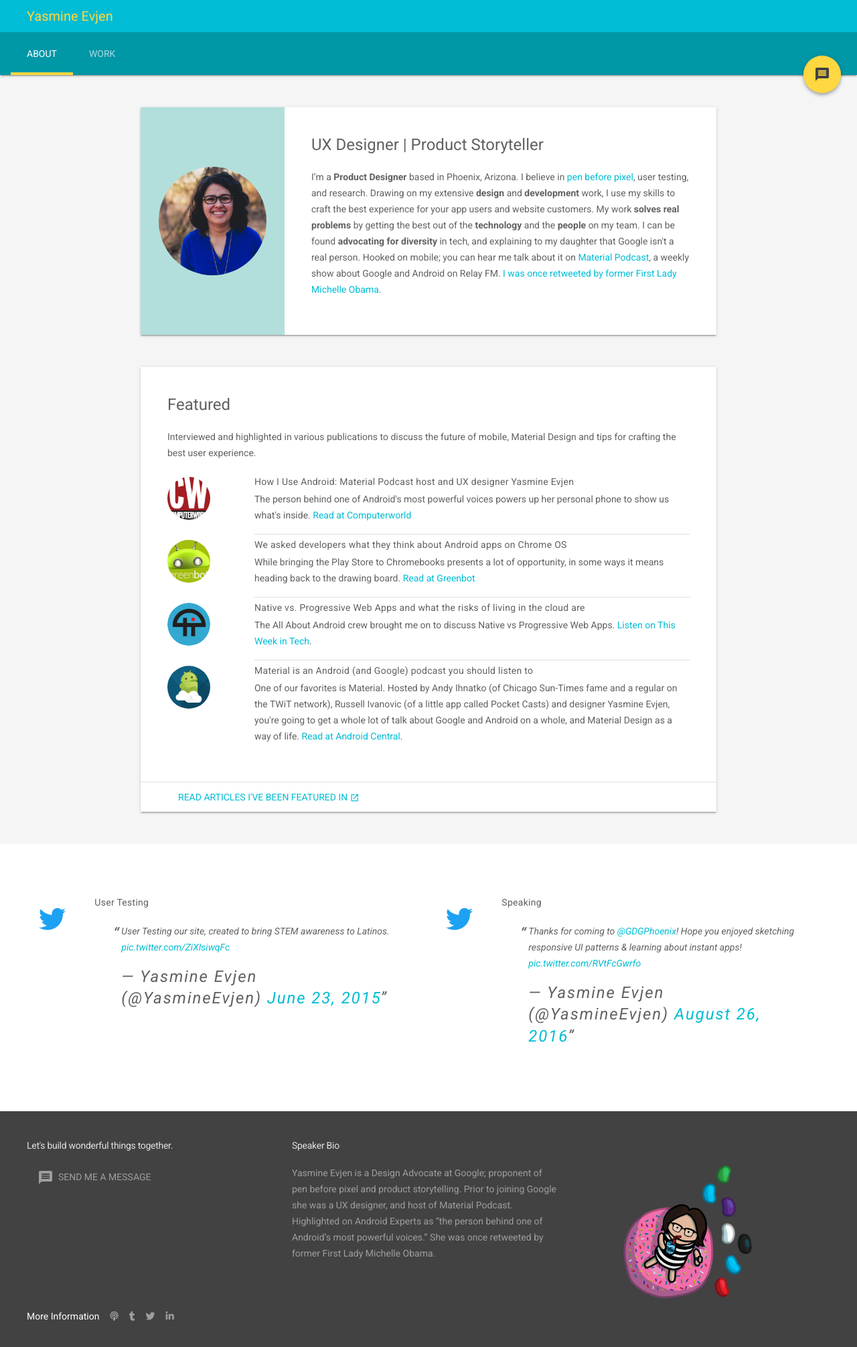
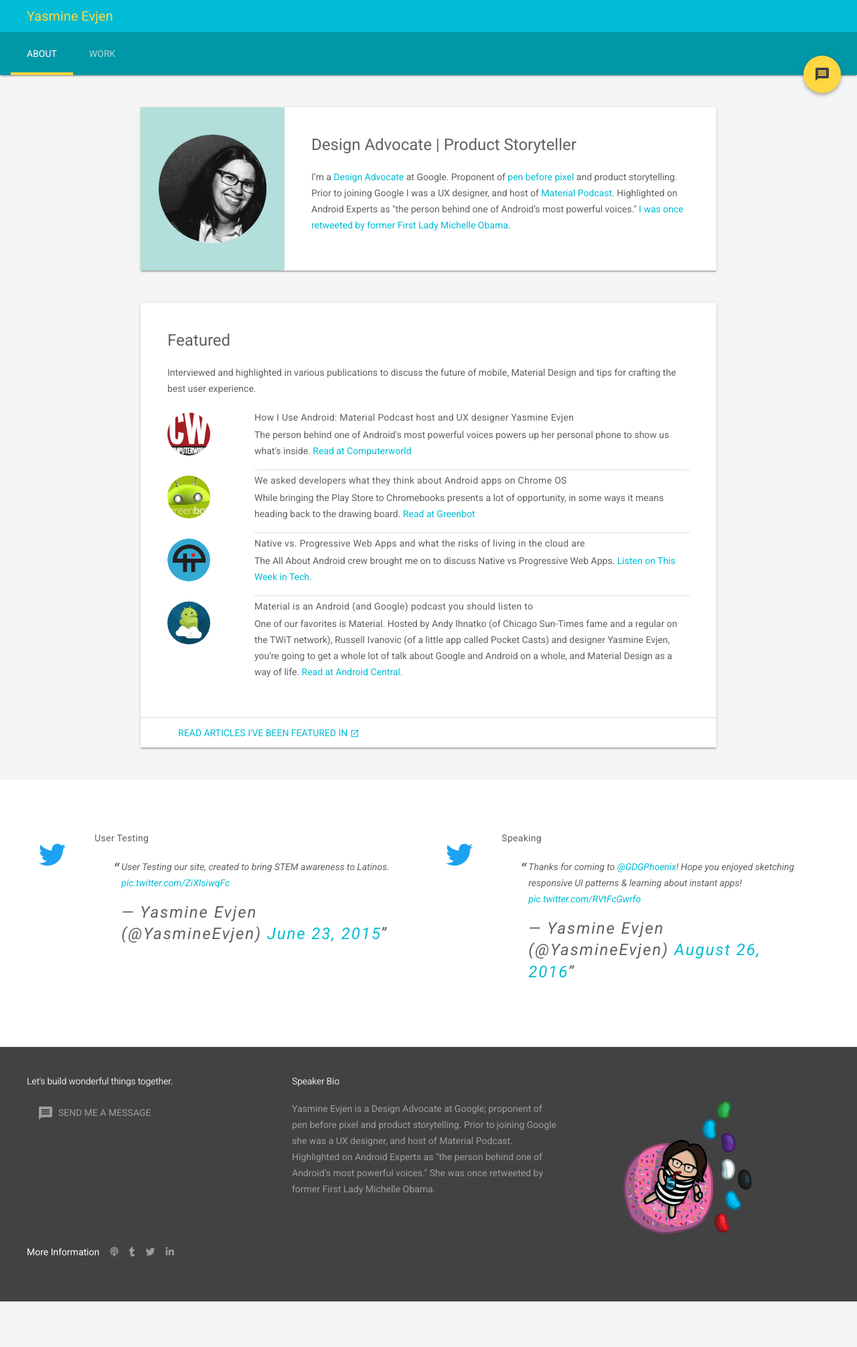
Before and after one commit to yasmineevjen/yasmineevjen.com, a Jekyll site: the page built from index.md, in a window 1280 px wide. Shown: the top 2011 px of the page at 67% size. Built offline with Jekyll 4.4.1, drawn with Linux system fonts in a browser that asks for light colours; nearby versions of some CDN libraries; comment, search, counter and statistics services are not loaded.

Commit message:
Updated Bio and Photo

```diff
--- a/_config.yml
+++ b/_config.yml
@@ -15,7 +15,7 @@
 # in the templates via {{ site.myvariable }}.
 title: Yasmine Evjen
 description: > # this means to ignore newlines until "baseurl:"
-  Yasmine Evjen is a Design Advocate at Google; proponent of pen before pixel and product storytelling. Prior to joining Google she was a UX designer, and host of Material Podcast. Highlighted on Android Experts as “the person behind one of Android’s most powerful voices.” She was once retweeted by former First Lady Michelle Obama.
+  Yasmine Evjen is a Design Advocate at Google; proponent of pen before pixel and product storytelling. Prior to joining Google she was a UX designer, and host of Material Podcast. Highlighted on Android Experts as "the person behind one of Android’s most powerful voices." She was once retweeted by former First Lady Michelle Obama.
 url: "http://yasmineevjen.com" # the base hostname & protocol for your site, e.g. http://example.com
 twitter_username: YasmineEvjen
 github_username:  YasmineEvjen
--- a/_includes/tab-work.html
+++ b/_includes/tab-work.html
@@ -1,7 +1,6 @@
 <div class="mdl-layout__tab-panel is-active" style="padding-top: 24px;">
   <section class="section--center mdl-grid mdl-grid--no-spacing">
     <div class="mdl-cell mdl-cell--12-col">
-      <h4>Work in progress, in the meantime view my experience and recommendations.</h4>
 
       <div class="mdl-grid">
         <div class="mdl-cell mdl-cell--4-col mdl-cell--12-col-tablet" style="text-align: center;">
--- a/_layouts/home.html
+++ b/_layouts/home.html
@@ -9,13 +9,11 @@
       </header>
       <div class="mdl-card mdl-cell mdl-cell--9-col-desktop mdl-cell--6-col-tablet mdl-cell--4-col-phone">
         <div class="mdl-card__supporting-text">
-          <h4>UX Designer | Product Storyteller</h4>
-          <p>I’m a <strong>Product Designer</strong> based in Phoenix, Arizona. I believe in <a href="https://twitter.com/YasmineEvjen/status/629010100846342144" target="_blank">pen before pixel</a>, user testing, and research.
+          <h4>Design Advocate | Product Storyteller</h4>
+          <p>I’m a <strong><a href="https://twitter.com/i/moments/843697996822806528" target="_blank">Design Advocate</a></strong> at Google. Proponent of <a href="https://twitter.com/YasmineEvjen/status/629010100846342144" target="_blank">pen before pixel</a> and product storytelling. Prior to joining Google I was a UX designer, and host of <a href="https://www.relay.fm/material" target="_blank">Material Podcast</a>. Highlighted on Android Experts as "the person behind one of Android’s most powerful voices." <a href="http://hiyasmine.com/post/136360386865/2015-victories" target="_blank">I was once retweeted by former First Lady Michelle Obama</a>.</p>
+          </div>
 
-            Drawing on my extensive <strong>design</strong> and <strong>development</strong> work, I use my skills to craft the best experience for your app users and website customers. My work <strong>solves real problems</strong> by getting the best out of the <strong>technology</strong> and the <strong>people</strong> on my team.
 
-            I can be found <strong>advocating for diversity</strong> in tech, and explaining to my daughter that Google isn't a real person. Hooked on mobile; you can hear me talk about it on <a href="https://www.relay.fm/material" target="_blank">Material Podcast</a>, a weekly show about Google and Android on Relay FM. <a href="http://hiyasmine.com/post/136360386865/2015-victories" target="_blank">I was once retweeted by former First Lady Michelle Obama</a>.</p>
-          </div>
 
         </div>
       </section>
```
Also changed, not shown: images/YasmineEvjen-square.jpg.
